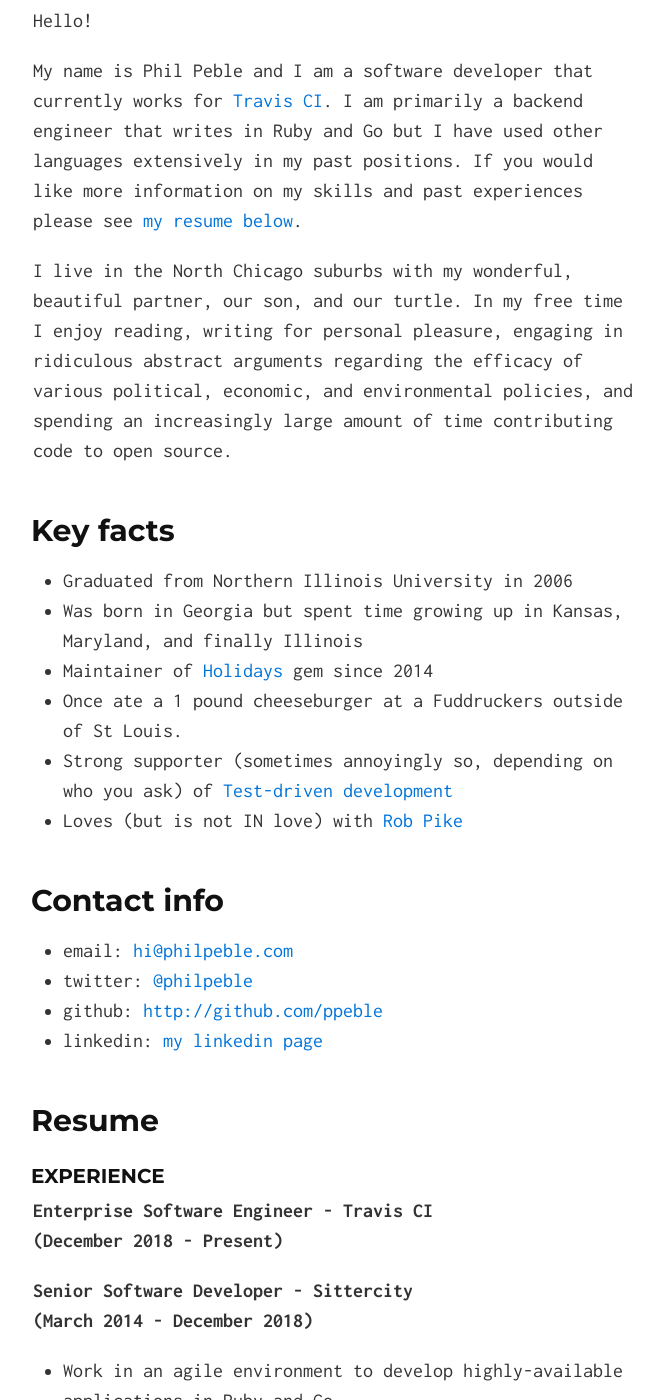
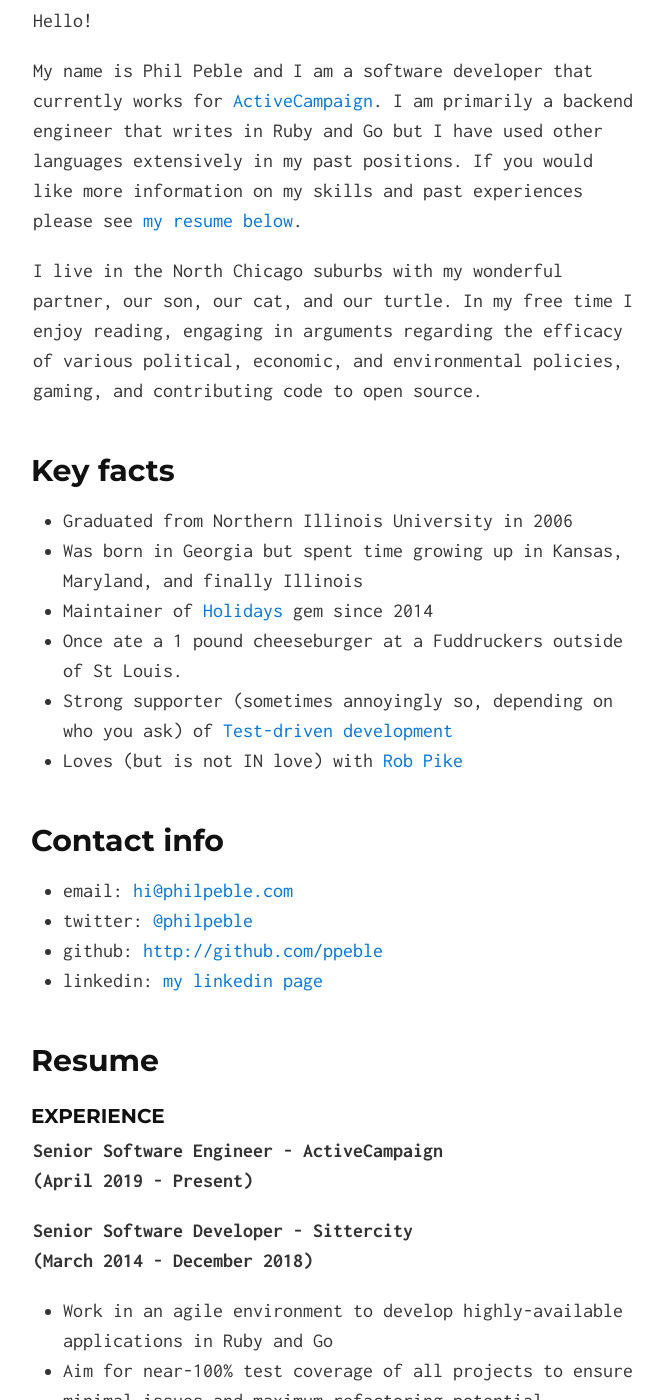
Before and after one commit to ppeble/ppeble.github.io, a Jekyll site: the page built from index.md, in a window 1280 px wide and 1400 px high, scrolled down 214 px. Shown: the whole window, without its empty margins (307-970 px from the left). Built offline with Jekyll 4.4.1, drawn with Linux system fonts in a browser that asks for light colours; some of the changed text lies outside the part shown.

Commit message:
April 2019 updates

```diff
--- a/index.md
+++ b/index.md
@@ -4,9 +4,9 @@ layout: default
 
 Hello!
 
-My name is Phil Peble and I am a software developer that currently works for <a href='http://www.travis-ci.com'>Travis CI</a>. I am primarily a backend engineer that writes in Ruby and Go but I have used other languages extensively in my past positions. If you would like more information on my skills and past experiences please see <a href='#resume'>my resume below</a>.
+My name is Phil Peble and I am a software developer that currently works for <a href='http://www.activecampaign.com'>ActiveCampaign</a>. I am primarily a backend engineer that writes in Ruby and Go but I have used other languages extensively in my past positions. If you would like more information on my skills and past experiences please see <a href='#resume'>my resume below</a>.
 
-I live in the North Chicago suburbs with my wonderful, beautiful partner, our son, and our turtle. In my free time I enjoy reading, writing for personal pleasure, engaging in ridiculous abstract arguments regarding the efficacy of various political, economic, and environmental policies, and spending an increasingly large amount of time contributing code to open source.
+I live in the North Chicago suburbs with my wonderful partner, our son, our cat, and our turtle. In my free time I enjoy reading, engaging in arguments regarding the efficacy of various political, economic, and environmental policies, gaming, and contributing code to open source.
 
 ## Key facts
 
@@ -30,8 +30,8 @@ I live in the North Chicago suburbs with my wonderful, beautiful partner, our so
 
 ### Experience
 
-<strong>Enterprise Software Engineer - Travis CI</strong><br/>
-<strong>(December 2018 - Present)</strong>
+<strong>Senior Software Engineer - ActiveCampaign</strong><br/>
+<strong>(April 2019 - Present)</strong>
 
 <strong>Senior Software Developer - Sittercity</strong><br/>
 <strong>(March 2014 - December 2018)</strong>
@@ -106,16 +106,10 @@ I live in the North Chicago suburbs with my wonderful, beautiful partner, our so
 <ul>
   <li>August 2002 - April 2006</li>
   <li>B.S. in Computer Science, Minor in History</li>
-  <li>Cumulative GPA 3.63 / 4.0, Cum Laude</li>
 </ul>
-
-## What is up with your last name?
-
-My original last name is actually 'Trimble'. I married an amazing woman in September of 2014 and we decided to both take a new last name together. 'Peble' is our
-decision and we are in the process of changing it. The process is kinda drawn out, though, which is why I am straddling the two names for the time being.
 
 ## Credits
 
 This page is built with <a href='https://github.com/chibicode/solo/'>Solo</a>, a Jekyll theme for single-page sites.
 
-<strong>Last updated: 2018/12/31</strong>
+<strong>Last updated: 2019/04/07</strong>
```
Also changed, not shown: 2 other files.
